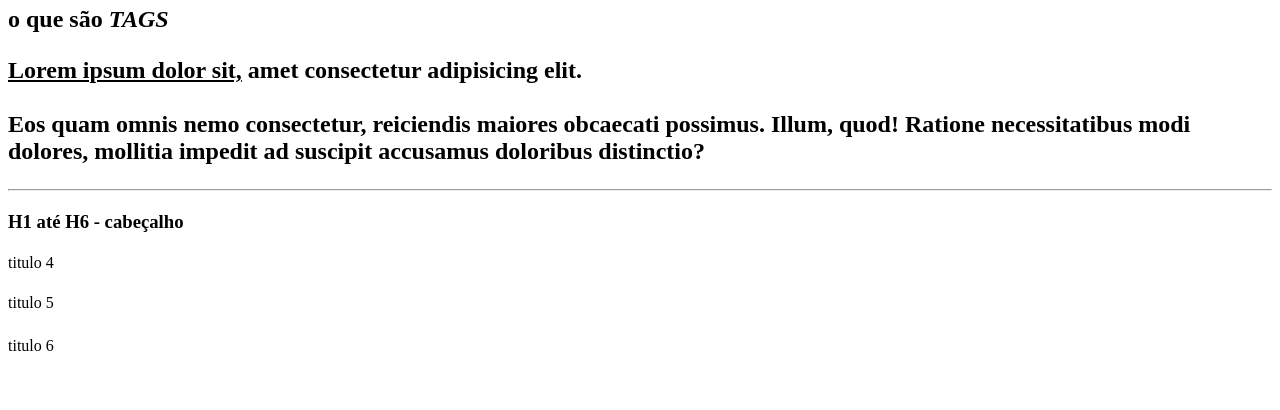
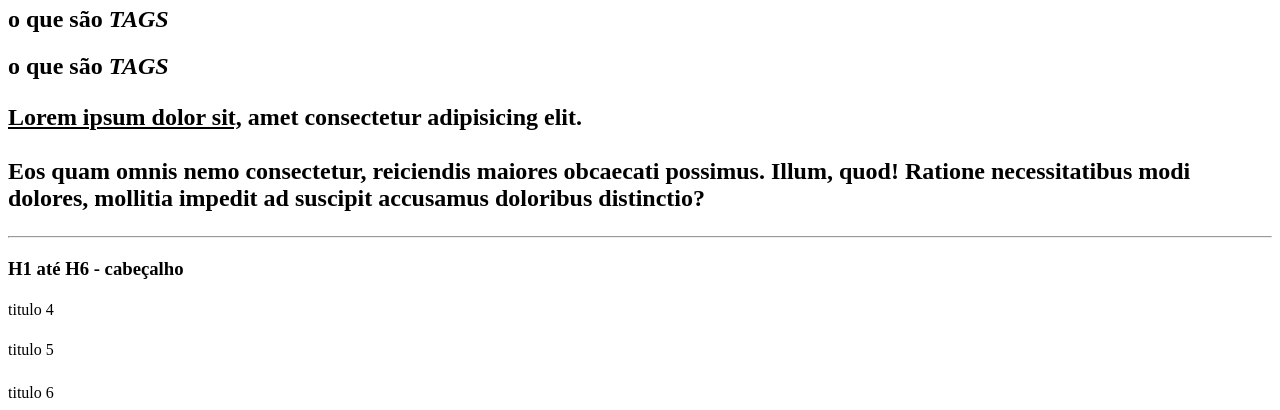
Before and after one commit to victordasilvadasneves-collab/curso_html1, a plain HTML site: page index.html in a window 1280 px wide. Shown: the part 610-1020 px from the top of the page. Before the commit the page ends 973 px from the top, so only its background shows below. Drawn offline with Linux system fonts and the light colour scheme.

Commit message:
segunto commit

```diff
--- a/index.html
+++ b/index.html
@@ -30,6 +30,7 @@ o número é 2<sub>10</sub
 >  <hr>
 
     <h2>o que são <i>TAGS</i><h2>
+    <h2>o que são <i>TAGS</i><h2>
 <p></p><u>Lorem ipsum dolor sit,</u> amet consectetur adipisicing elit.<br><br> Eos quam omnis nemo consectetur, <strong>reiciendis maiores obcaecati possimus.</strong> Illum, quod! Ratione necessitatibus modi dolores, mollitia impedit ad suscipit accusamus doloribus distinctio?</p>
 
 <hr>
```
